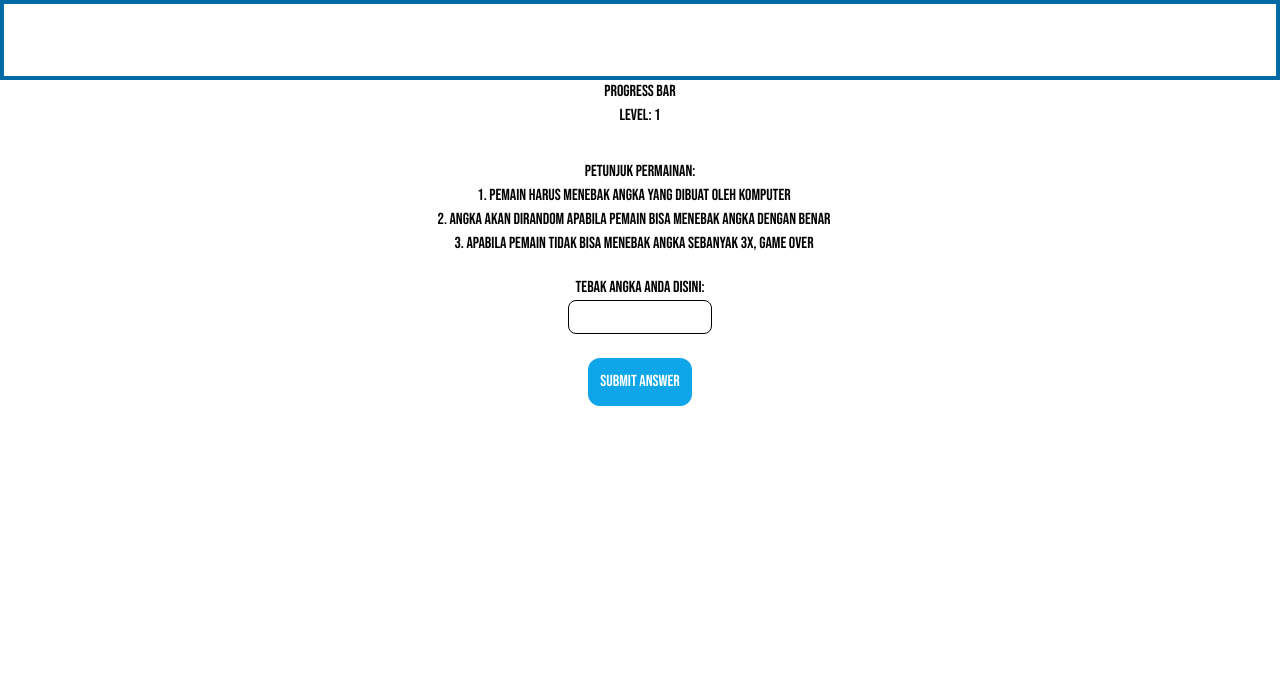
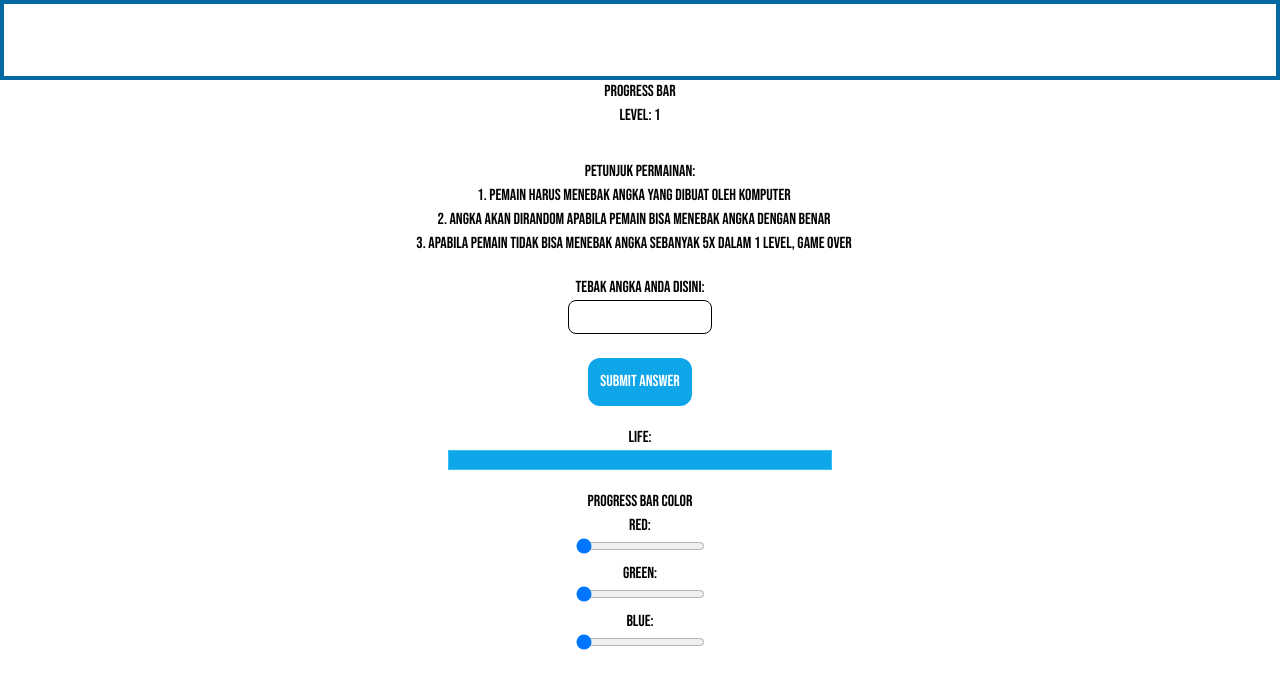
Before and after one commit to burjoy/Random-Counter, a plain HTML site: page index.html in a window 1280 px wide. Drawn offline with nearby package versions, Linux system fonts and the light colour scheme.

Commit message:
Add color slider

```diff
--- a/index.html
+++ b/index.html
@@ -28,9 +28,9 @@
 	<article class="font-['Bebas_Neue']">
 		<h2 class="text-center">Petunjuk Permainan:</h2>
 		<ul class="list-decimal mx-3 flex flex-col items-center">
-			<li class="">Pemain harus menebak angka yang dibuat oleh komputer</li>
-			<li class="">Angka akan dirandom apabila pemain bisa menebak angka dengan benar</li>
-			<li>Apabila pemain tidak bisa menebak angka sebanyak 3x, game over</li>
+			<li>Pemain harus menebak angka yang dibuat oleh komputer</li>
+			<li>Angka akan dirandom apabila pemain bisa menebak angka dengan benar</li>
+			<li>Apabila pemain tidak bisa menebak angka sebanyak 5x dalam 1 level, game over</li>
 		</ul>
 		<div class="flex flex-col items-center justify-center my-5">
 			<p class="font-['Bebas_Neue']">Tebak Angka Anda Disini:</p>
@@ -38,6 +38,17 @@
 			<button class="border-1 p-3 font-['Bebas_Neue'] bg-sky-500 hover:bg-sky-800 rounded-xl text-white"
 				id="butts">Submit
 				Answer</button>
+		</div>
+		<p class="text-center">Life:</p>
+		<div class="border border-sky-400 h-5 w-[30%] mx-auto">
+			<div class="bg-sky-500 w-[100%] h-full" id="life">
+			</div>
+		</div>
+		<div class="text-center mt-5" id="slider_warna">
+			<p>Progress Bar Color</p>
+			<p>Red: </p><input type="range" name="" max="255" value="0" class=""><span></span><br>
+			<p>Green: </p><input type="range" name="" max="255" value="0" class=""><span></span><br>
+			<p>Blue: </p><input type="range" name="" max="255" value="0" class=""><span></span>
 		</div>
 	</article>
 
```
